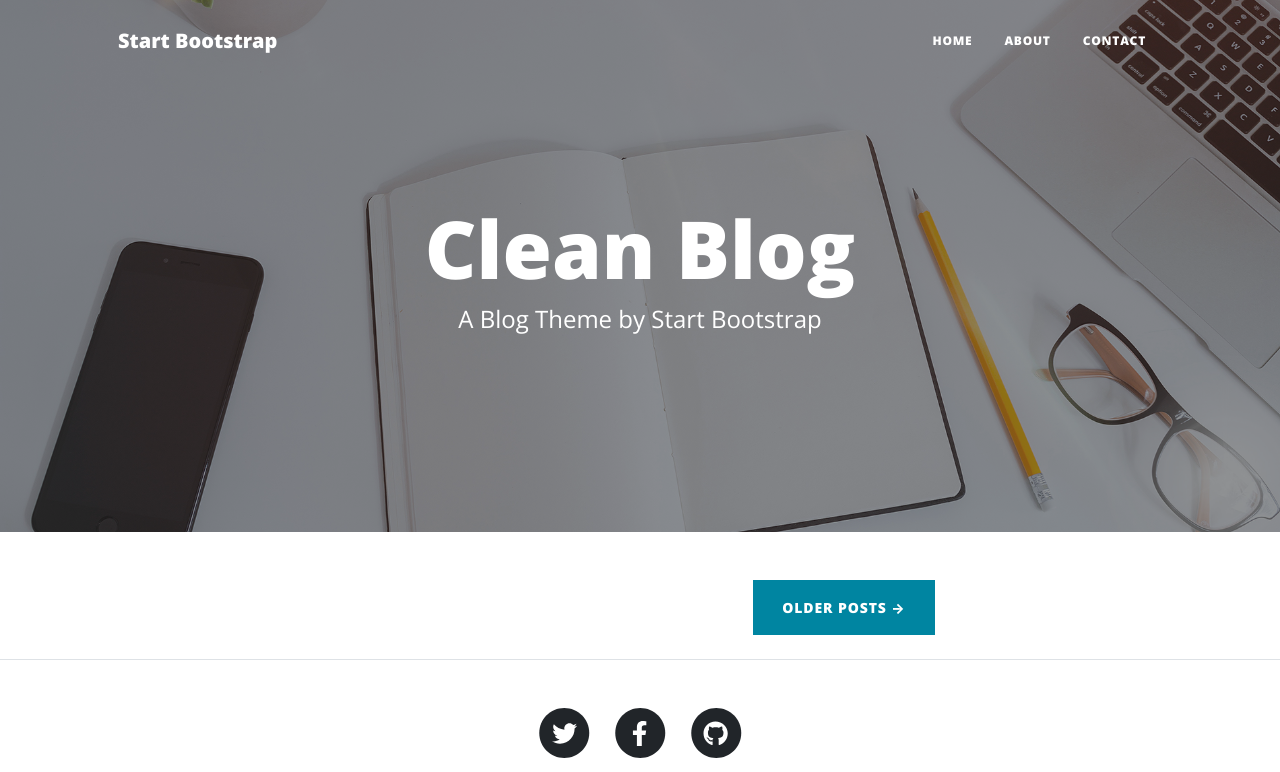
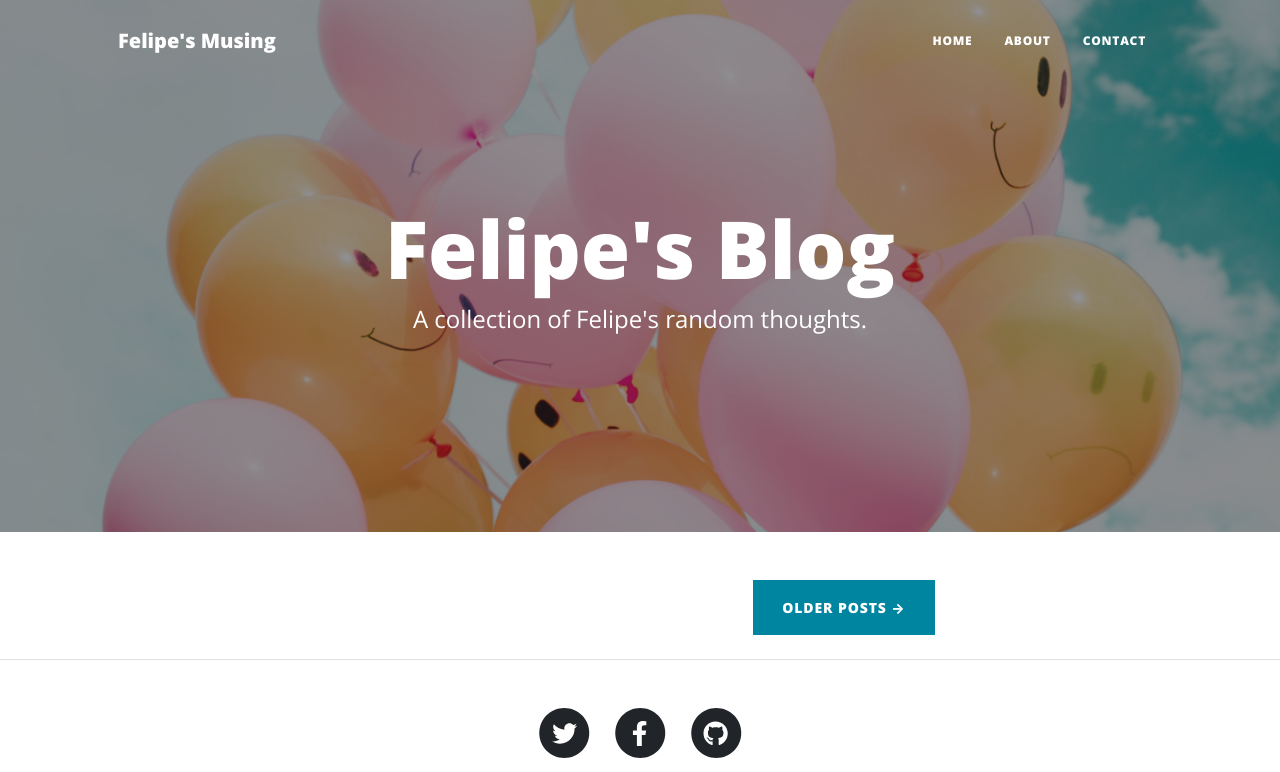
Before and after one commit to FelipeD97/100DaysofCode, a Flask app: page / in a window 1280 px wide. Shown: the top 772 px of the page. Run offline with Flask 2, Linux system fonts and the light colour scheme; some libraries are stand-ins or nearby versions.

Commit message:
Updated bootstrap connector between pages. Added personal images.

```diff
--- a/Day 59 - Blog Capstone/startbootstrap-clean-blog-gh-pages/main.py
+++ b/Day 59 - Blog Capstone/startbootstrap-clean-blog-gh-pages/main.py
@@ -1,35 +1,8 @@
-from flask import Flask, render_template, request
-from posts import Post
-import requests
+from flask import Flask
+from views import views
 
 app = Flask(__name__)
-
-posts = requests.get("https://api.npoint.io/0912c5d990db3873f519").json()
-post_objects = []
-
-for post in posts:
-    post_obj = Post(post["id"], post["title"], post["subtitle"], post["body"])
-    post_objects.append(post_obj)
-
-@app.route("/")
-def homepage():
-    return render_template("index.html", all_posts=post_objects)
-
-@app.route("/post/<int:blog_id>")
-def get_blog(blog_id):
-    requested_post = None
-    for blog_post in post_objects:
-        if blog_post.id == blog_id:
-            requested_post = blog_post
-    return render_template("post.html", blog=requested_post)
-
-@app.route("/about")
-def about_me():
-    return render_template("about.html")
-
-@app.route("/contact")
-def contact_me():
-    return render_template("contact.html")
+app.register_blueprint(views, url_prefix="/")
 
 if __name__ == '__main__':
     app.run(debug=True)
--- a/Day 59 - Blog Capstone/startbootstrap-clean-blog-gh-pages/templates/about.html
+++ b/Day 59 - Blog Capstone/startbootstrap-clean-blog-gh-pages/templates/about.html
@@ -2,7 +2,7 @@
 <html lang="en">
     {% include "header.html" %}
         <!-- Page Header-->
-        <header class="masthead" style="background-image: url('static/assets/img/about-bg.jpg')">
+        <header class="masthead" style="background-image: url('static/assets/img/about.jpg')">
             <div class="container position-relative px-4 px-lg-5">
                 <div class="row gx-4 gx-lg-5 justify-content-center">
                     <div class="col-md-10 col-lg-8 col-xl-7">
--- a/Day 59 - Blog Capstone/startbootstrap-clean-blog-gh-pages/templates/contact.html
+++ b/Day 59 - Blog Capstone/startbootstrap-clean-blog-gh-pages/templates/contact.html
@@ -2,7 +2,7 @@
 <html lang="en">
     {% include "header.html" %}
         <!-- Page Header-->
-        <header class="masthead" style="background-image: url('static/assets/img/contact-bg.jpg')">
+        <header class="masthead" style="background-image: url('static/assets/img/contact.jpg')">
             <div class="container position-relative px-4 px-lg-5">
                 <div class="row gx-4 gx-lg-5 justify-content-center">
                     <div class="col-md-10 col-lg-8 col-xl-7">
--- a/Day 59 - Blog Capstone/startbootstrap-clean-blog-gh-pages/templates/header.html
+++ b/Day 59 - Blog Capstone/startbootstrap-clean-blog-gh-pages/templates/header.html
@@ -6,7 +6,7 @@
   />
   <meta name="description" content="" />
   <meta name="author" content="" />
-  <title>Clean Blog - Start Bootstrap Theme</title>
+  <title>Felipe's Blog</title>
   <link rel="icon" type="image/x-icon" href="assets/favicon.ico" />
   <!-- Font Awesome icons (free version)-->
   <script
@@ -31,7 +31,7 @@
   <!-- Navigation-->
   <nav class="navbar navbar-expand-lg navbar-light" id="mainNav">
     <div class="container px-4 px-lg-5">
-      <a class="navbar-brand" href="index.html">Start Bootstrap</a>
+      <a class="navbar-brand" href="index.html">Felipe's Musing</a>
       <button
         class="navbar-toggler"
         type="button"
--- a/Day 59 - Blog Capstone/startbootstrap-clean-blog-gh-pages/templates/index.html
+++ b/Day 59 - Blog Capstone/startbootstrap-clean-blog-gh-pages/templates/index.html
@@ -6,14 +6,14 @@
     <!-- Page Header-->
     <header
     class="masthead"
-    style="background-image: url('assets/img/home-bg.jpg')"
+    style="background-image: url('static/assets/img/home.jpg')"
   >
     <div class="container position-relative px-4 px-lg-5">
       <div class="row gx-4 gx-lg-5 justify-content-center">
         <div class="col-md-10 col-lg-8 col-xl-7">
           <div class="site-heading">
-            <h1>Clean Blog</h1>
-            <span class="subheading">A Blog Theme by Start Bootstrap</span>
+            <h1>Felipe's Blog</h1>
+            <span class="subheading">A collection of Felipe's random thoughts.</span>
           </div>
         </div>
       </div>
@@ -27,7 +27,7 @@
 
           {% for blog in all_posts %}
           <div class="post-preview">
-            <a href="{{ url_for('get_blog', blog_id=blog.id) }}">
+            <a href="{{ url_for('views.get_blog', blog_id=blog.id) }}">
               <h2 class="post-title">
                 {{ blog.title }}
               </h2>
--- a/Day 59 - Blog Capstone/startbootstrap-clean-blog-gh-pages/templates/post.html
+++ b/Day 59 - Blog Capstone/startbootstrap-clean-blog-gh-pages/templates/post.html
@@ -11,7 +11,7 @@
                             <h2 class="subheading">{{ blog.subtitle }}</h2>
                             <span class="meta">
                                 Posted by
-                                <a href="#!">Start Bootstrap</a>
+                                <a href="#!">Felipe Dunbar</a>
                                 on August 24, 2022
                             </span>
                         </div>
@@ -26,7 +26,7 @@
                     <div class="col-md-10 col-lg-8 col-xl-7">
                         <p>{{ blog.body }}</p>
 
-                        <a href="#!"><img class="img-fluid" src="assets/img/post-sample-image.jpg" alt="..." /></a>
+                        <a href="#!"><img class="img-fluid" src="static/assets/img/post-sample-image.jpg" alt="..." /></a>
                         <a href="http://spaceipsum.com/">Space Ipsum</a>
                             &middot; Images by
                         <a href="https://www.flickr.com/photos/nasacommons/">NASA on The Commons</a>
--- /dev/null
+++ b/Day 59 - Blog Capstone/startbootstrap-clean-blog-gh-pages/views.py
@@ -0,0 +1,36 @@
+from flask import Blueprint, render_template
+from posts import Post
+import requests
+
+views = Blueprint(__name__, "views")
+
+# Use requests to get blog posts
+
+posts = requests.get("https://api.npoint.io/0912c5d990db3873f519").json()
+post_objects = []
+
+for post in posts:
+    post_obj = Post(post["id"], post["title"], post["subtitle"], post["body"])
+    post_objects.append(post_obj)
+
+# Set Routes
+
+@views.route("/")
+def homepage():
+    return render_template("index.html", all_posts=post_objects)
+
+@views.route("/<int:blog_id>")
+def get_blog(blog_id):
+    requested_post = None
+    for blog_post in post_objects:
+        if blog_post.id == blog_id:
+            requested_post = blog_post
+    return render_template("post.html", blog=requested_post)
+
+@views.route("/about")
+def about_me():
+    return render_template("about.html")
+
+@views.route("/contact")
+def contact_me():
+    return render_template("contact.html")
```
Also changed, not shown: Day 59 - Blog Capstone/startbootstrap-clean-blog-gh-pages/static/assets/img/home.jpg (added), 2 other files.
